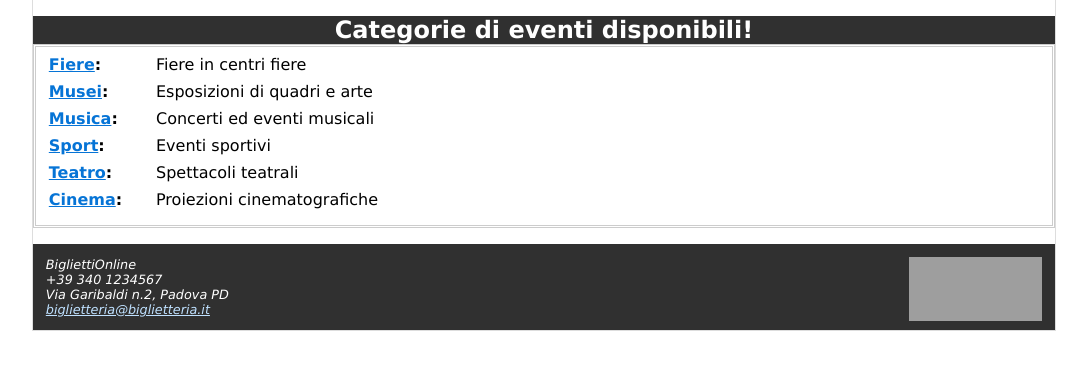
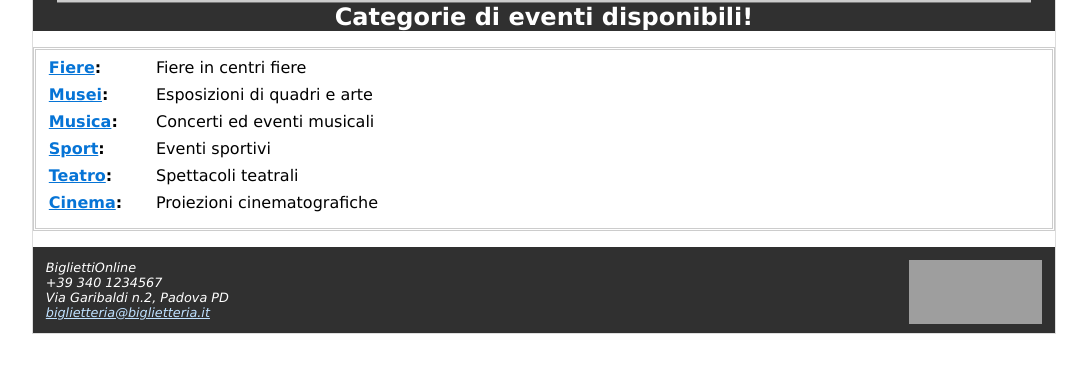
Before and after one commit to CristianMaschio/Progetto-TecWeb, a PHP site: page /home.php in a window 1280 px wide. Shown: the part 65-438 px from the top of the page, without its empty margins (96-1183 px from the left). Run offline with PHP 8.4, Linux system fonts and the light colour scheme; data comes from the database, SQL or seed files in the repository; grey boxes are pictures that could not be loaded.

Commit message:
aggiunta div class="content" e sistemato css come prima in questa sezione aggiunti in alcuni div la class="box"

```diff
--- a/php/categoria_scheda.php
+++ b/php/categoria_scheda.php
@@ -25,8 +25,8 @@ register('filter');
 
 
   <div id="content">
-      <div id="title"><h2><?= get_nome_categoria($cat_id) ?></h2></div>
-
+      <div class="title"><h2><?= get_nome_categoria($cat_id) ?></h2></div>
+      <div class="content">
           <p> <?php
               $sql = "
     SELECT descrizione
@@ -72,6 +72,7 @@ register('filter');
           ?>
 
       </div>
+  </div>
 
   <footer>
     <?= printFooter(); ?>
--- a/php/css/screen.css
+++ b/php/css/screen.css
@@ -239,14 +239,19 @@ textarea{
     INIZIO content unici
 --------------------*/
 
-#title{
+.title{
     background-color: #303030;
-    padding-right: 1em;
-    padding-left: 1em;
+}
+.title h1, .title h2, .title h3{
     color: white;
     text-align: center;
+    border-top: ridge;
+    border-color: #CCCCCC;
+    margin-left: 1em;
+    margin-right: 1em;
 }
-#content {
+
+.content {
     //width: 95%;
     margin: 1em auto;
 }
--- a/php/eventi.php
+++ b/php/eventi.php
@@ -23,7 +23,8 @@
   <?php echo consumeMessage(); ?>
 
   <div id="content">
-      <div id="title"><h2>Eventi</h2></div>
+      <div class="title"><h2>Eventi</h2></div>
+      <div class="content">
           <p>Qui troverai una lista di tutti gli eventi eventi per i quali potrai prenotare il tuo biglietto</p>
           <?php
           /*
@@ -97,6 +98,7 @@
               </tbody>
           </table>
       </div>
+  </div>
   <footer>
     <?= printFooter(); ?>
   </footer>
--- a/php/evento_mod.php
+++ b/php/evento_mod.php
@@ -23,7 +23,7 @@ register('id_mod');
 
   <?php echo consumeMessage(); ?>
 
-  <div id="content">
+  <div id="content" class="box">
 
     <?php
     $cercato = select("SELECT * FROM eventi WHERE id=$id_mod")[0];
--- a/php/evento_scheda.php
+++ b/php/evento_scheda.php
@@ -31,7 +31,8 @@ require_once('php/printTemplate.php')
       $eventi=select("SELECT * FROM eventi WHERE id=$evt_id");
       $evento = $eventi[0];
       ?>
-    <h2><?= $evento['nome'] ?></h2><hr>
+      <div class="title"><h2><?= $evento['nome'] ?></h2></div>
+      <div class="content">
           <section><?= $evento['descrizione'] ?></section>
           <aside>
               <dl>
@@ -99,6 +100,7 @@ require_once('php/printTemplate.php')
               </tbody>
           </table>
       </div>
+  </div>
 
   <footer>
     <?= printFooter(); ?>
--- a/php/home.php
+++ b/php/home.php
@@ -20,7 +20,8 @@
   <?php echo consumeMessage(); ?>
 
   <div id="content">
-      <div id="title"><h2>Categorie di eventi disponibili!</h2></div>
+      <div class="title"><h2>Categorie di eventi disponibili!</h2></div>
+      <div class="content">
           <dl>
               <?php $categorie = select("
                 SELECT *
@@ -33,6 +34,7 @@
               ?>
           </dl>
       </div>
+  </div>
 
   <footer>
     <?= printFooter(); ?>
--- a/php/info.php
+++ b/php/info.php
@@ -20,8 +20,8 @@
   <?php echo consumeMessage(); ?>
 
 	<div id="content">
-        <div id="title"><h2>Informazioni</h2></div>
-		<!--div class="contentLogin"-->
+        <div class="title"><h2>Informazioni</h2></div>
+		<div class="content">
             <p>
                 Benvenuto nella biglietteria <span xml:lang="eng">online</span>. &Egrave; qui possibile prenotare biglietti riguardanti varie <a href="categorie.php">categorie</a>, come
                 biglietti per musei, fiere o cinema. Inoltre se vuoi prenotare un determinato evento potrai cercare se &egrave; disponibile nell' apposita <a href="eventi.php">pagina</a>.
@@ -39,7 +39,7 @@
             <hr><img src="img/biglietto.png">
             <i>Troverai questa tabella nella pagina del profilo utente</i>
             </p>
-  		<!--/div-->
+        </div>
   	</div>
 
   <footer>
--- a/php/login.php
+++ b/php/login.php
@@ -21,7 +21,6 @@
 
   <div id="content" class="box">
     <h2>Login</h2>
-      <hr>
       <form method='POST' action='login_r.php'>
           <label lang="en" for="username">Username:</label>
           <input id="username" type='text' name='username'>
--- a/php/luoghi.php
+++ b/php/luoghi.php
@@ -23,7 +23,8 @@
   <?php echo consumeMessage(); ?>
 
   <div id="content">
-      <div id="title"><h2>Luoghi</h2></div>
+      <div class="title"><h2>Luoghi</h2></div>
+      <div class="content">
           <p>
               Qui troverai una lista dei luoghi in cui si terranno gli spettacoli per i quali potrai prenotare il tuo biglietto.
           </p>
@@ -67,6 +68,8 @@
           </table>
       </div>
 
+  </div>
+
   <footer>
     <?= printFooter(); ?>
   </footer>
--- a/php/luogo_mod.php
+++ b/php/luogo_mod.php
@@ -23,7 +23,7 @@ area_riservata(true,$id_mod);
 
   <?php echo consumeMessage(); ?>
 
-  <div id="content">
+  <div id="content" class="box">
     <?php
     $cercato = select("SELECT * FROM luoghi WHERE id=$id_mod")[0];
     ?>
--- a/php/luogo_scheda.php
+++ b/php/luogo_scheda.php
@@ -30,7 +30,8 @@ $_SESSION['redirect_from_spettacolo'] = 'luogo_scheda.php?luogo_id='.$luogo_id;
     <?php
     $luogo = select("SELECT * FROM luoghi WHERE id=$luogo_id")[0];
     ?>
-    <h2><?= $luogo['nome'] ?></h2>
+    <div class="title"><h2><?= $luogo['nome'] ?></h2> </div>
+      <div class="content">
           <aside>
               <dl>
                   <dt>Indirizzo</dt><dd><?= $luogo['indirizzo'] ?></dd>
@@ -121,7 +122,7 @@ $_SESSION['redirect_from_spettacolo'] = 'luogo_scheda.php?luogo_id='.$luogo_id;
               <tbody>
 
           </table>
-
+      </div>
   </div>
 
   <footer>
--- a/php/utente_scheda.php
+++ b/php/utente_scheda.php
@@ -34,8 +34,8 @@ function proprietario($user){
   <?php echo consumeMessage(); ?>
 
   <div id="content">
-      <div id="title"><h2>Profilo di <?php echo $user['username']?></h2></div>
-
+      <div class="title"><h2>Profilo di <?php echo $user['username']?></h2></div>
+      <div class="content">
           <?php
           echo
               "<dl>
@@ -96,6 +96,8 @@ function proprietario($user){
           <?php endif ?>
       </div>
 
+    </div>
+
     <?php if(is_admin() || is_operatore()): ?>
       <a href="categoria_crea.php">Crea categoria</a>
       <a href="evento_crea.php">Crea evento</a>
```
Lines whose indentation alone changed are shown as unchanged.
